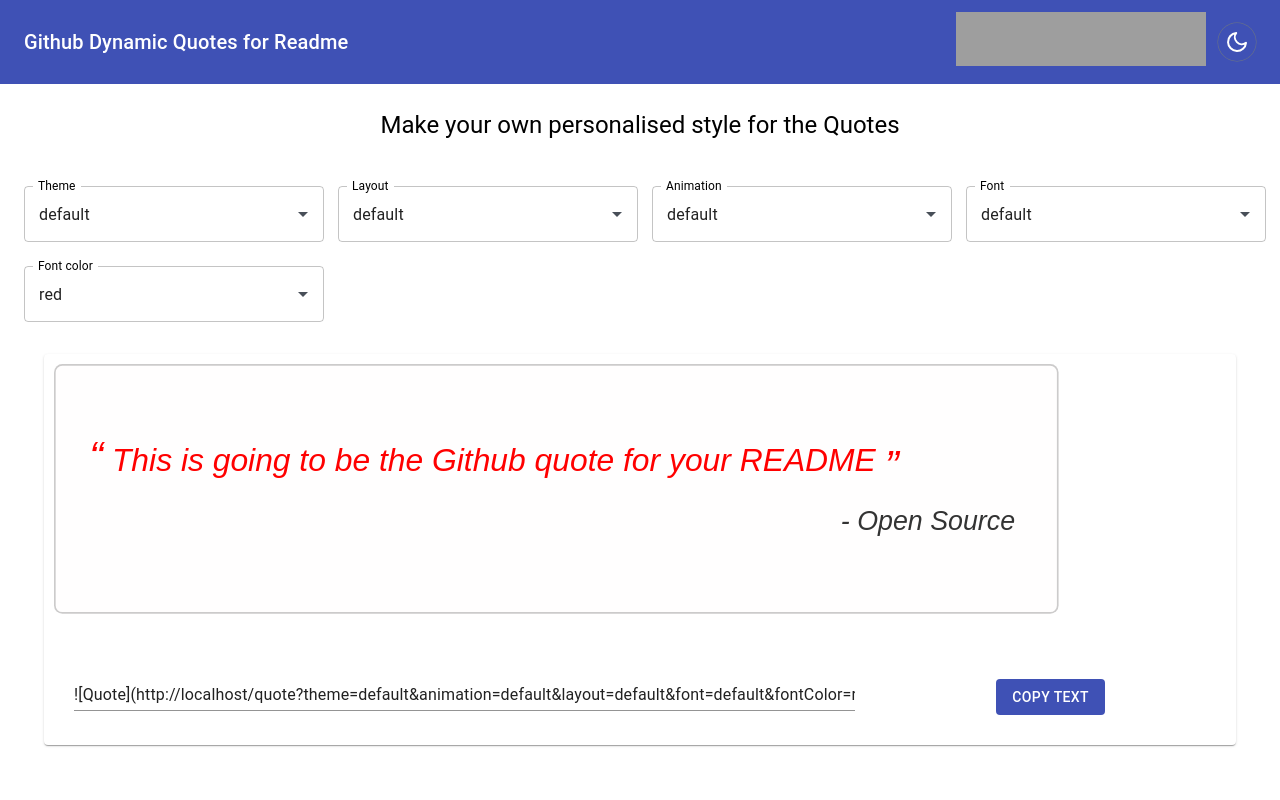
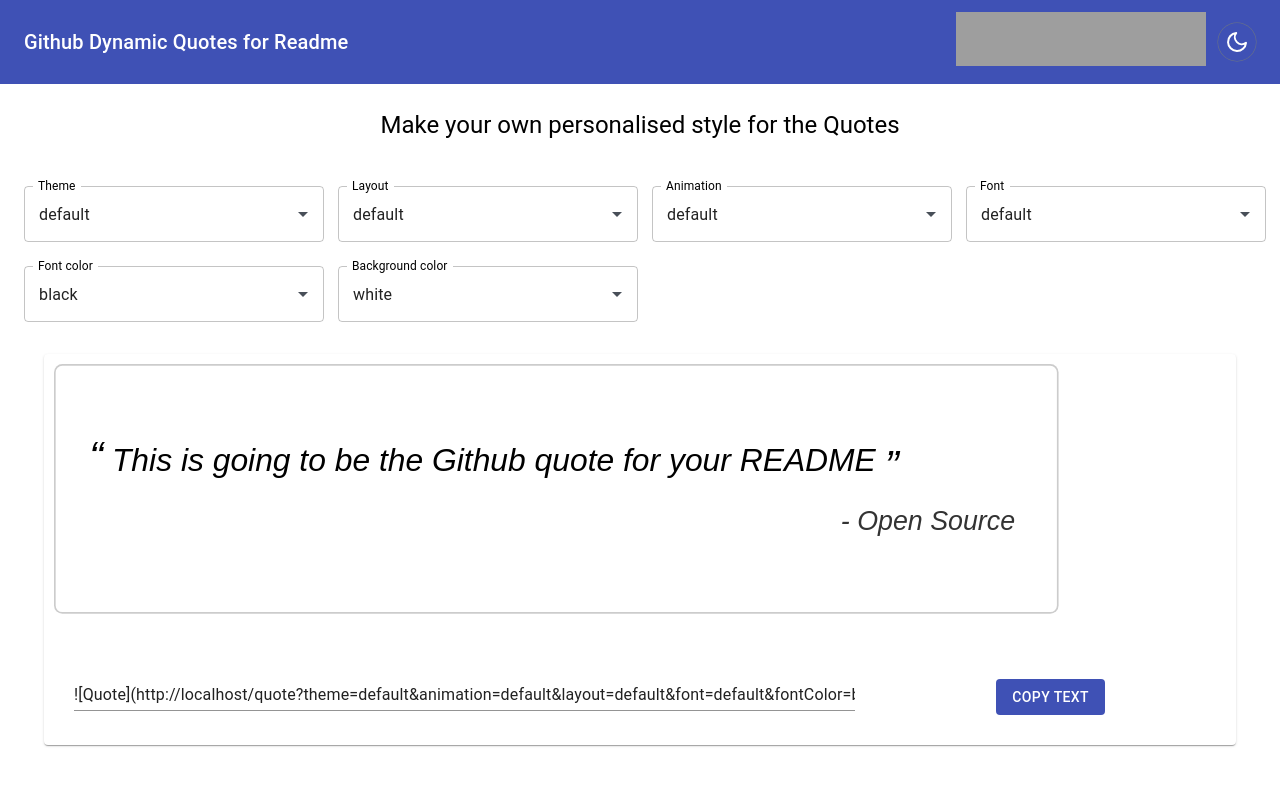
Before and after one commit to shravan20/github-readme-quotes, a React (Create React App) app in the folder frontend/: page / in a window 1280 px wide. Shown: the top 800 px of the page. Built offline with nearby package versions, Linux system fonts and the light colour scheme; no server answers; grey boxes are pictures that could not be loaded.

Commit message:
Implemented bg color selection

```diff
--- a/frontend/src/components/Pages/Home/index.js
+++ b/frontend/src/components/Pages/Home/index.js
@@ -11,7 +11,8 @@
     const [animation, setAnimation] = useState(animations[0]);
     const [layout, setLayout] = useState(layouts[0]);
     const [font, setFont] = useState(fonts[0]);
-    const [fontColor, setFontColor] = useState(colorValues[0]);
+    const [fontColor, setFontColor] = useState("black");
+    const [bgColor, setBgColor] = useState("white");
 
     return (
         <React.Fragment>
@@ -91,12 +92,25 @@
                         renderInput={(params) => <TextField {...params} label="Font color" placeholder="Select a color" variant="outlined" />}
                     />
                 </Grid>
+                <Grid item xs={12} sm={6} lg={3}>
+                    <Autocomplete
+                        id="bg-color"
+                        options={colorValues}
+                        value={bgColor}
+                        style={{ width: 300 }}
+                        onChange={(_event, newValue) => {
+                            if (newValue != null)
+                              setBgColor(newValue)
+                        }}
+                        renderInput={(params) => <TextField {...params} label="Background color" placeholder="Select a color" variant="outlined" />}
+                    />
+                </Grid>
 
             </Grid>
 
             <Grid container spacing={4}>
                 <Grid item xs={12} style={{ margin: '20px' }}>
-                    <TemplateCard theme={theme} animation={animation} layout={layout} font={font} fontColor={fontColor} />
+                    <TemplateCard theme={theme} animation={animation} layout={layout} font={font} fontColor={fontColor} bgColor={bgColor} />
                 </Grid>
                 <Grid item xs={12}>
                     <Typography align="center">Other layouts</Typography>
--- a/frontend/src/components/organisms/TemplateCard/index.js
+++ b/frontend/src/components/organisms/TemplateCard/index.js
@@ -30,6 +30,9 @@
   const theme = mainThemes[props.theme];
   if (props.fontColor) {
     theme.quote_color = props.fontColor;
+  }
+  if (props.bgColor) {
+    theme.bg_color = props.bgColor;
   }
 
   template.setTheme(theme);
--- a/frontend/src/util/layouts/index.js
+++ b/frontend/src/util/layouts/index.js
@@ -10,7 +10,7 @@
                   font-family:customFont, Arial, Helvetica, sans-serif;
                   padding: 40px 20px;
                   width: 600px;
-                  background-color: #${template.theme.bg_color};
+                  background-color: ${template.theme.bg_color};
                   border: 1px solid rgba(0, 0, 0, 0.2);
                   border-radius: 5px;
                   ${template.animation.animation};
```
